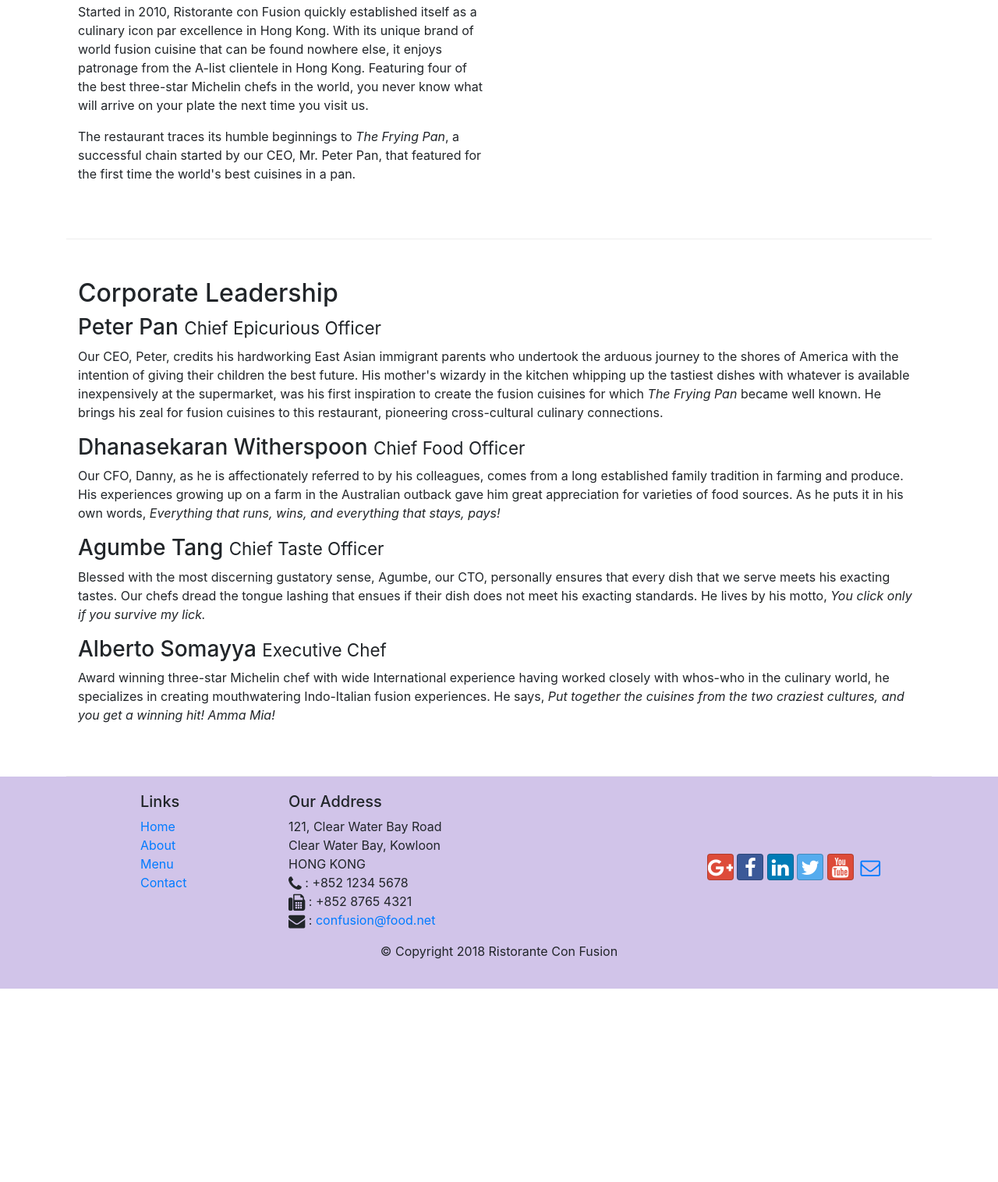
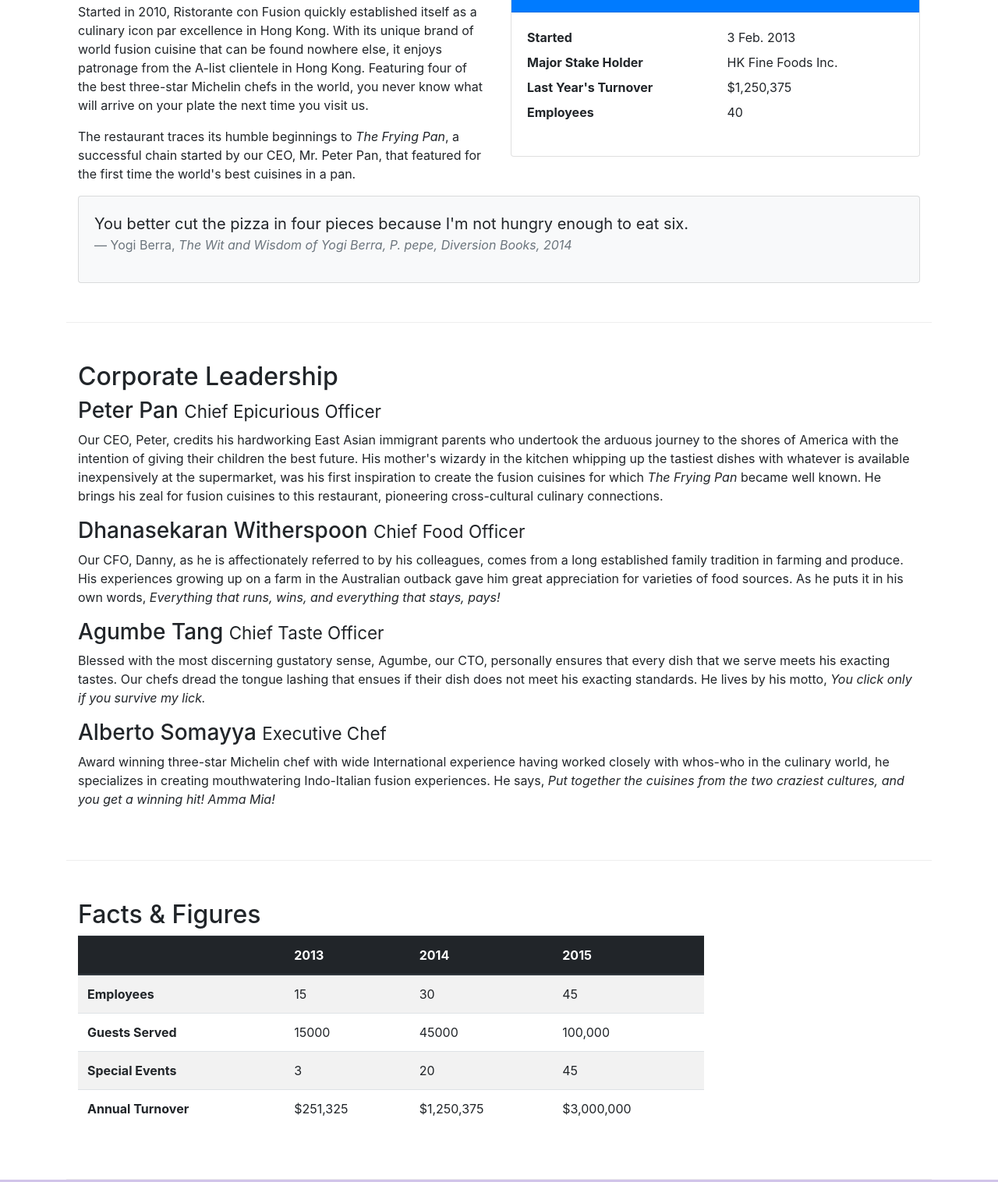
Before and after one commit to 1907pranshu/restaurant-bootstrap, a website: page aboutus.html in a window 1280 px wide. Shown: the part 558-2074 px from the top of the page at 78% size. Before the commit the page ends 1826 px from the top, so only its background shows below. Drawn offline with nearby package versions, Linux system fonts and the light colour scheme.

Commit message:
Tables and Cards

```diff
--- a/aboutus.html
+++ b/aboutus.html
@@ -63,7 +63,36 @@
                 <p>Started in 2010, Ristorante con Fusion quickly established itself as a culinary icon par excellence in Hong Kong. With its unique brand of world fusion cuisine that can be found nowhere else, it enjoys patronage from the A-list clientele in Hong Kong.  Featuring four of the best three-star Michelin chefs in the world, you never know what will arrive on your plate the next time you visit us.</p>
                 <p>The restaurant traces its humble beginnings to <em>The Frying Pan</em>, a successful chain started by our CEO, Mr. Peter Pan, that featured for the first time the world's best cuisines in a pan.</p>
             </div>
-            <div>
+            <div class="col-sm">
+                <div class="card">
+                    <h3 class="card-header bg-primary text-white">Facts At a Glance</h3>
+                    <div class="card-body">
+                        <dl class="row">
+                            <dt class="col-6">Started</dt>
+                            <dd class="col-6">3 Feb. 2013</dd>
+                            <dt class="col-6">Major Stake Holder</dt>
+                            <dd class="col-6">HK Fine Foods Inc.</dd>
+                            <dt class="col-6">Last Year's Turnover</dt>
+                            <dd class="col-6">$1,250,375</dd>
+                            <dt class="col-6">Employees</dt>
+                            <dd class="col-6">40</dd>
+                        </dl>
+                    </div>
+                </div>
+            </div>
+            <div class="col-12">
+                <div class="card card-body bg-light">
+                    <blockquote class="blockquote">
+                        <p class="mb-0">You better cut the pizza in four pieces
+                            because I'm not hungry enough to eat six.
+                        </p>
+                        <footer class="blockquote-footer">Yogi Berra,
+                            <cite title="Source Title">The Wit and Wisdom of
+                                Yogi Berra, P. pepe, Diversion Books, 2014
+                            </cite>
+                        </footer>
+                    </blockquote>
+                </div>
             </div>
         </div>
 
@@ -81,7 +110,50 @@
                 <p class="d-none d-sm-block">Award winning three-star Michelin chef with wide International experience having worked closely with whos-who in the culinary world, he specializes in creating mouthwatering Indo-Italian fusion experiences. He says, <em>Put together the cuisines from the two craziest cultures, and you get a winning hit! Amma Mia!</em></p>
             </div>
        </div>
-
+       <div class="row row-content">
+            <div class="col-12 col-sm-9">
+                <h2>Facts &amp; Figures</h2>
+                <div class="table-responsive">
+                    <table class="table table-striped">
+                        <thead class="thead-dark">
+                            <tr>
+                                <th>&nbsp;</th>
+                                <th>2013</th>
+                                <th>2014</th>
+                                <th>2015</th>
+                            </tr>
+                        </thead>
+                        <tbody>
+                            <tr>
+                                <th>Employees</th>
+                                <td>15</td>
+                                <td>30</td>
+                                <td>45</td>
+                            </tr>
+                            <tr>
+                                <th>Guests Served</th>
+                                <td>15000</td>
+                                <td>45000</td>
+                                <td>100,000</td>
+                            </tr>
+                            <tr>
+                                <th>Special Events</th>
+                                <td>3</td>
+                                <td>20</td>
+                                <td>45</td>
+                            </tr>
+                            <tr>
+                                <th>Annual Turnover</th>
+                                <td>$251,325</td>
+                                <td>$1,250,375</td>
+                                <td>$3,000,000</td>
+                            </tr>
+                        </tbody>
+                    </table>
+                </div>
+            </div>
+            <div class="col-12 col-sm-3"></div>
+       </div>
     </div>
 
     <footer class="footer">
```
